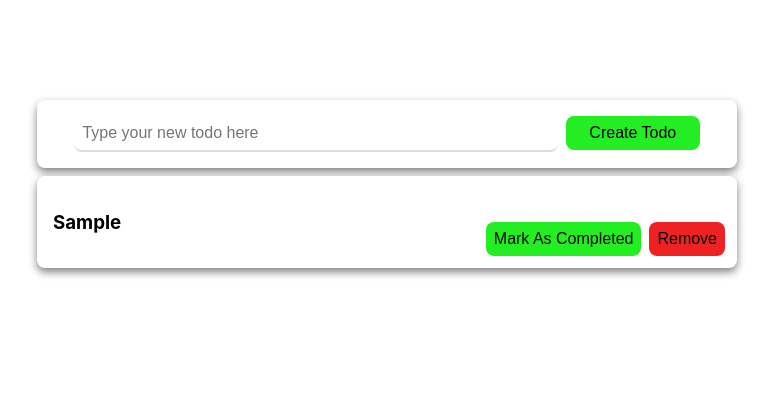
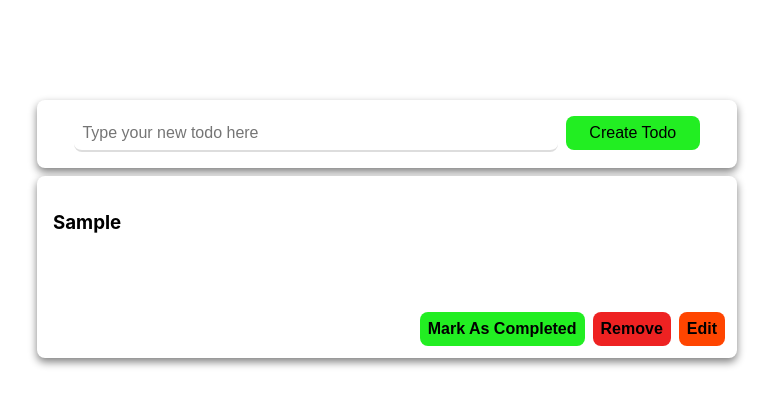
Before and after one commit to Elham-EN/Redux-Experimenting, a React (Create React App) app: page / in a window 1280 px wide. Both pictures are taken after typing "Sample" into the empty fields and a click on the button "Create Todo". Shown: the top 406 px of the page, without its empty margins (253-1026 px from the left). Built offline with nearby package versions, Linux system fonts and the light colour scheme.

Commit message:
Added editing functionailty

```diff
--- /dev/null
+++ b/src/todos/Input.component.jsx
@@ -0,0 +1,12 @@
+import React from "react";
+import "./NewTodoForm.css";
+
+export const Input = ({ editValue, setEditValue }) => (
+  <input
+    className="new-todo-input"
+    type="text"
+    placeholder="Type your new todo here"
+    value={editValue}
+    onChange={(event) => setEditValue(event.target.value)}
+  />
+);
--- a/src/todos/TodoList.jsx
+++ b/src/todos/TodoList.jsx
@@ -3,9 +3,17 @@ import TodoListItem from "./TodoListItem";
 import "./TodoList.css";
 import NewTodoForm from "./NewTodoForm";
 import { connect } from "react-redux";
-import { removeTodo } from "./actions.js";
+import { removeTodo, markTodoAsCompleted, editTodo } from "./actions.js";
 
-const TodoList = ({ todos = [], onRemovePressed }) => {
+const TodoList = ({
+  todos = [],
+  onRemovePressed,
+  onCompletePressed,
+  onEditPressed,
+}) => {
+  /** where can i chat with you?
+   *
+   */
   return (
     <div className="list-wrapper">
       <NewTodoForm />
@@ -15,6 +23,8 @@ const TodoList = ({ todos = [], onRemovePressed }) => {
             key={index}
             todo={todo}
             onRemovePressed={onRemovePressed}
+            onCompletePressed={onCompletePressed}
+            onEditPressed={onEditPressed}
           />
         );
       })}
@@ -28,6 +38,8 @@ const mapStateToProps = (state) => ({
 
 const mapDispatchToProps = (dispatch) => ({
   onRemovePressed: (text) => dispatch(removeTodo(text)),
+  onCompletePressed: (text) => dispatch(markTodoAsCompleted(text)),
+  onEditPressed: (text) => dispatch(editTodo(text)),
 });
 
 export default connect(mapStateToProps, mapDispatchToProps)(TodoList);
--- a/src/todos/TodoListItem.css
+++ b/src/todos/TodoListItem.css
@@ -1,4 +1,5 @@
 .todo-item-container {
+  height: 150px;
   background: #fff;
   border-radius: 8px;
   margin-top: 8px;
@@ -29,10 +30,19 @@ button {
 .completed-button {
   display: inline-block;
   background-color: #22ee22;
+  font-weight: bolder;
 }
 
 .remove-button {
   display: inline-block;
   background-color: #ee2222;
   margin-left: 8px;
+  font-weight: bolder;
 }
+
+.edit-button {
+  display: inline-block;
+  background-color: orangered;
+  margin-left: 8px;
+  font-weight: bolder;
+}
--- a/src/todos/TodoListItem.jsx
+++ b/src/todos/TodoListItem.jsx
@@ -1,22 +1,67 @@
-import React from "react";
+import React, { useState } from "react";
 import "./TodoListItem.css";
+import { Input } from "./Input.component";
 
-const TodoListItem = ({ todo, onRemovePressed }) => (
+const TodoListItem = ({
+  todo,
+  onRemovePressed,
+  onCompletePressed,
+  onEditPressed,
+}) => {
+  const [editValue, setEditValue] = useState(todo.text);
+  const [clickEdit, setClickEdit] = useState(true);
+  todo.text = editValue;
+  console.log(clickEdit);
+  console.log(editValue);
+  return (
     <div className="todo-item-container">
-    <h3>{todo.text}</h3>
+      <h3>{editValue}</h3>
+      {clickEdit ? null : (
+        <div>
+          {clickEdit ? null : (
+            <button
+              onClick={() => {
+                onEditPressed(editValue);
+                setClickEdit(true);
+              }}
+            >
+              Save
+            </button>
+          )}
+          <Input editValue={editValue} setEditValue={setEditValue} />
+        </div>
+      )}
+
       <div className="buttons-container">
-      <button className="completed-button">Mark As Completed</button>
+        {todo.isCompleted ? null : (
+          <button
+            className="completed-button"
+            onClick={() => {
+              onCompletePressed(editValue);
+            }}
+          >
+            Mark As Completed
+          </button>
+        )}
         <button
           className="remove-button"
           onClick={() => {
-          console.log(todo.text);
-          onRemovePressed(todo.text);
+            onRemovePressed(editValue);
           }}
         >
           Remove
         </button>
+        <button
+          className="edit-button"
+          onClick={() => {
+            setClickEdit(false);
+          }}
+        >
+          Edit
+        </button>
       </div>
     </div>
   );
+};
 
 export default TodoListItem;
--- a/src/todos/actions.js
+++ b/src/todos/actions.js
@@ -12,6 +12,18 @@ export const removeTodo = (text) => ({
   payload: { text },
 });
 
+export const MARK_TODO_AS_COMPLETED = "MARK_TODO_AS_COMPLETED";
+export const markTodoAsCompleted = (text) => ({
+  type: MARK_TODO_AS_COMPLETED,
+  payload: { text },
+});
+
+export const EDIT_TODO = "EDIT_TODO";
+export const editTodo = (text) => ({
+  type: EDIT_TODO,
+  payload: { text },
+});
+
 //Next Step is to give the components in the application
 //access to the Redux store, so that they can see the current
 //state is and as well as trigger actions that modify the state.
--- a/src/todos/reducers.js
+++ b/src/todos/reducers.js
@@ -1,4 +1,9 @@
-import { CREATE_TODO, REMOVE_TODO } from "./actions";
+import {
+  CREATE_TODO,
+  REMOVE_TODO,
+  MARK_TODO_AS_COMPLETED,
+  EDIT_TODO,
+} from "./actions";
 
 export const todos = (state = [], action) => {
   //get the properties from the action that reducer got called with.
@@ -15,12 +20,26 @@ export const todos = (state = [], action) => {
     case REMOVE_TODO: {
       const { text } = payload;
       //only want text property not equal the text property we got from payload
-      console.log(
-        "state: ",
-        state.filter((todo) => todo.text !== text)
-      );
+
       return state.filter((todo) => todo.text !== text);
     }
+    case MARK_TODO_AS_COMPLETED: {
+      const { text } = payload;
+      return state.map((todo) => {
+        if (todo.text === text) {
+          return { ...todo, isCompleted: true };
+        }
+        return todo;
+      });
+    }
+    case EDIT_TODO: {
+      const { text } = payload;
+      return state.map((todo) => {
+        console.log("todo: ", todo);
+        return { ...todo, text };
+      });
+    }
+
     default:
       return state;
   }
```
Lines whose indentation alone changed are shown as unchanged.
